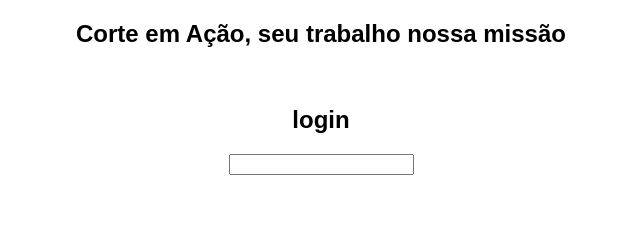
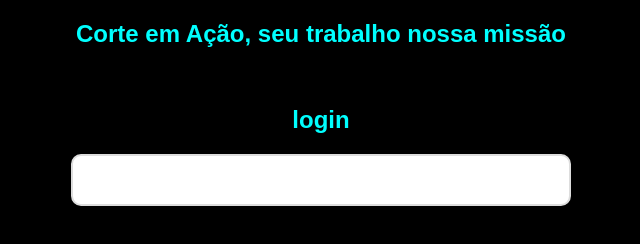
Before and after one commit to danielcaetano200/pale-cena-em-a-o, a plain HTML site: page tela_login.html in a window 1280 px wide. Shown: the whole page, without its empty margins (319-959 px from the left). Drawn offline with Linux system fonts and the light colour scheme.

Commit message:
Update style.css

```diff
--- a/style.css
+++ b/style.css
@@ -1,6 +1,38 @@
+/*Tela de Login*/
 body {
-    background-color:white ;
+    background-color:black ;
     font-family:Arial, Helvetica, sans-serif ;
     text-align:center ;
     margin-top:auto ;
 }
+
+h2 {
+    color:aqua;
+    text-align: center;
+}
+
+.login {
+    background-color: white;
+
+}
+
+form {
+    max-width: 500px;
+    margin: auto;
+    display: flex;
+    flex-direction: column;
+    gap: 15px;
+}
+
+input, textarea {
+    padding:15px ;
+    border: 2px solid #ddd;
+    border-radius: 10px;
+    font-size: 16px;
+}
+
+input:focus, textarea:focus {
+    border-color: orange;
+    outline: none;
+
+}
```
